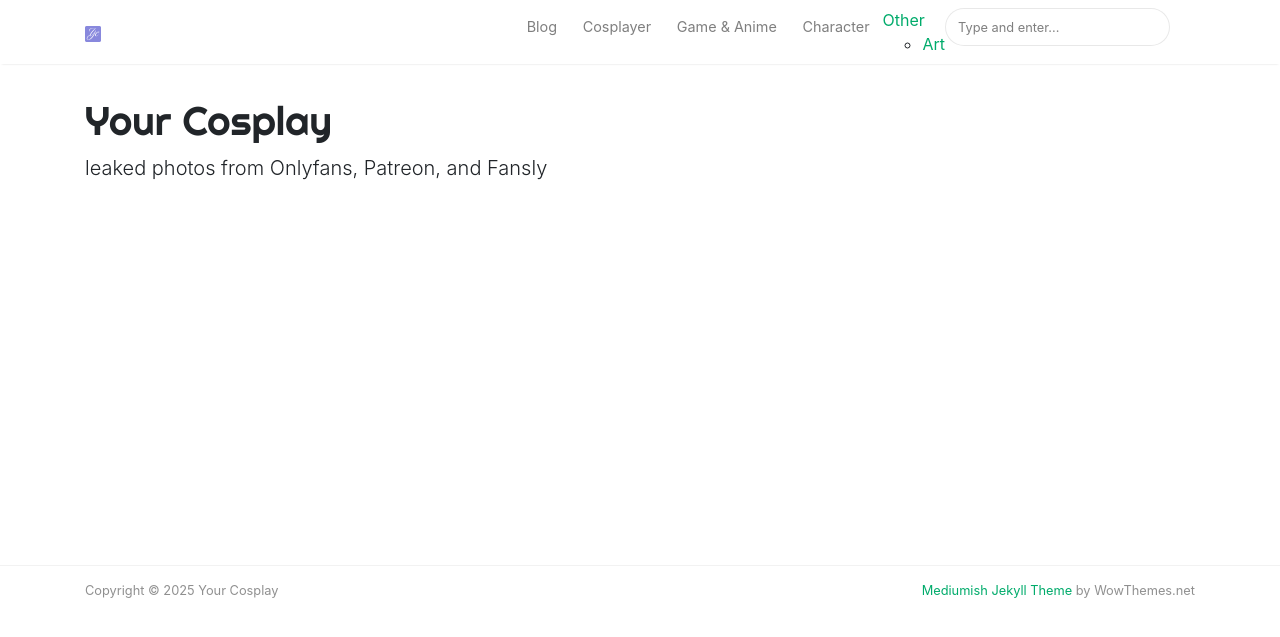
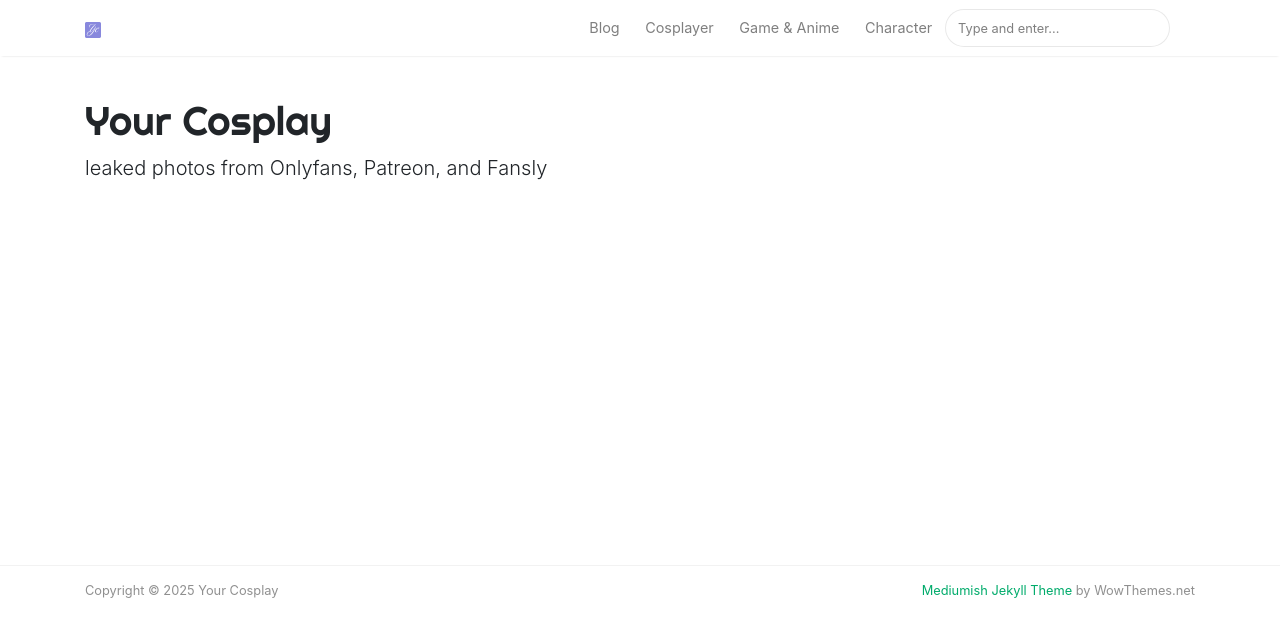
Before and after one commit to yourcosplay/yourcosplay.github.io, a Jekyll site: the page built from _pages/tags.md, in a window 1280 px wide. Shown: the top 637 px of the page. Built offline with Jekyll 4.4.1, drawn with Linux system fonts in a browser that asks for light colours; nearby versions of some CDN libraries.

Commit message:
Update default.html

```diff
--- a/_layouts/default.html
+++ b/_layouts/default.html
@@ -83,11 +83,6 @@ ga('send', 'pageview');
                 <a class="nav-link" href="{{ site.baseurl }}/character">Character</a>
                 </li>
 
-                <li class =”dropdown”><a href=’#’>Other</a>
-                    <ul>
-                    <li><a href=’https://yourcosplay.github.io/art/’ >Art</a></li>
-                    </ul>
-                </li>
 
 
                 {% include search-lunr.html %}
```
